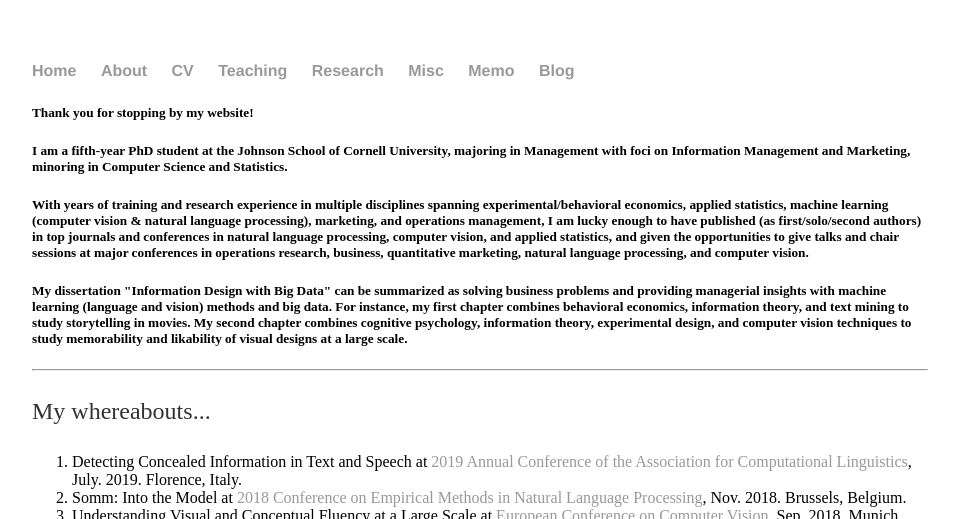
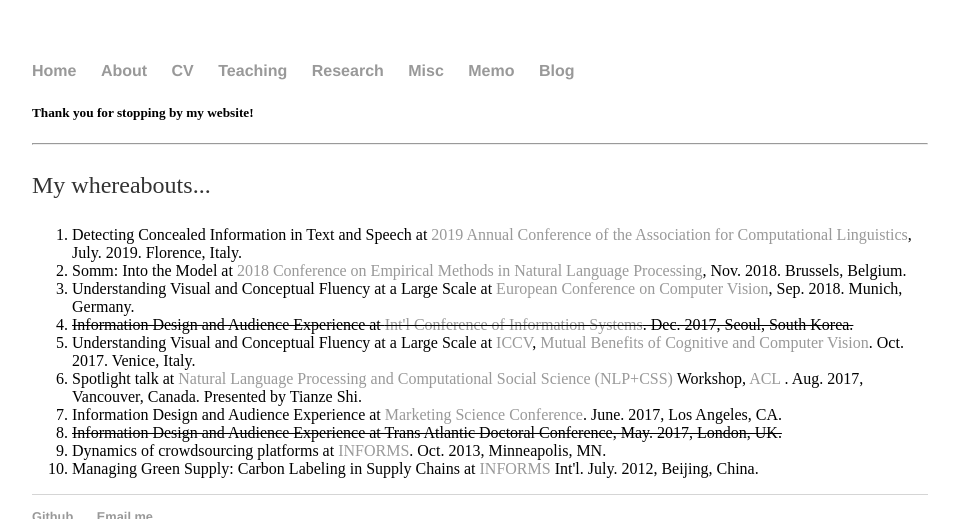
Before and after one commit to shenglih/shenglih.github.io, a Jekyll site: the page built from About/index.html, in a window 1280 px wide, cut to the strip 0-519 px from the top of the page. Shown: the whole strip, without its empty margins (160-1119 px from the left). Built offline with Jekyll 4.4.1, drawn with Linux system fonts in a browser that asks for light colours.

Commit message:
Update index.html

```diff
--- a/About/index.html
+++ b/About/index.html
@@ -4,13 +4,13 @@ title: Shengli Hu, About
 ---
 <div class="blurb">
 	<h5>Thank you for stopping by my website!</h5>
-	<h5>I am a fifth-year PhD student at the Johnson School of Cornell University, majoring in Management with foci on Information Management and Marketing, minoring in Computer Science and Statistics.</h5>
+	<!--<h5>I am a fifth-year PhD student at the Johnson School of Cornell University, majoring in Management with foci on Information Management and Marketing, minoring in Computer Science and Statistics.</h5>
 	<h5>With years of training and research experience in multiple disciplines spanning experimental/behavioral economics, applied statistics, machine learning (computer vision &
 		natural language processing), marketing, and operations management, I am lucky enough to have published (as first/solo/second authors) in top journals and conferences in natural language processing, computer vision, and applied statistics, and given the opportunities to give talks and chair sessions at major conferences in operations research, business, quantitative marketing, natural language processing, and computer vision. </h5>
 	<h5>My dissertation "Information Design with Big Data" can be summarized as solving business problems and providing managerial insights with machine learning (language and vision) methods and big data.
 		For instance, my first chapter combines behavioral economics, information theory, and text mining to study storytelling in movies. My second chapter combines cognitive psychology, information theory, experimental design, and computer vision techniques to study memorability and likability of visual designs at a large scale. </h5>
 
-		<!--My third chapter provides the first and extensive review of the intersection of computer vision and marketing, identifying overlaps and gaps in-between, and therefore pinpointing a myriad of exciting opportunities onward.</h5>
+		My third chapter provides the first and extensive review of the intersection of computer vision and marketing, identifying overlaps and gaps in-between, and therefore pinpointing a myriad of exciting opportunities onward.</h5>
 	<h5>I am also a certified sommelier, and certified specialist of wine and spirits, with WSET diploma in progress. I have been writing a book "Somm: Into the Model" that combines data science and wines & vines.</h5>
 
 	-->
```
